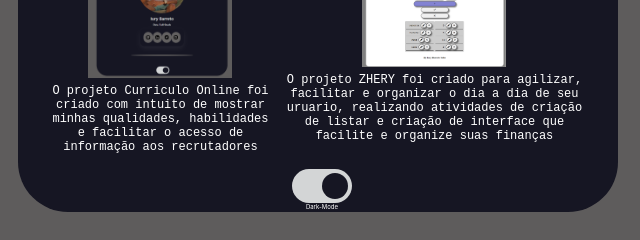
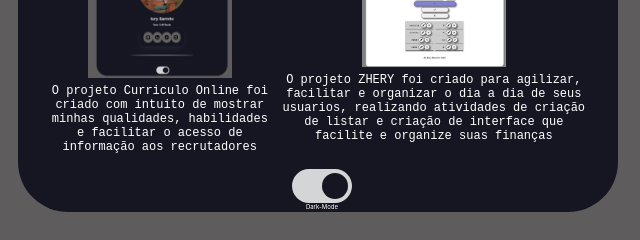
Before and after one commit to Iurybarretosales/iurybarreto.github.io, a plain HTML site: page index.projetos.html in a window 1280 px wide. Shown: the part 207-447 px from the top of the page, 322-962 px from the left. Drawn offline with Linux system fonts and the light colour scheme.

Commit message:
correção ortografica

```diff
--- a/index.projetos.html
+++ b/index.projetos.html
@@ -41,7 +41,7 @@
                 <span>
                     <h4>ZHERY</h4>
                     <img id="imagens_projetos" src="Zhery.png" alt="">
-                    <p id="texto_projeto"> O projeto ZHERY foi criado para agilizar, facilitar e organizar o dia a dia de seu uruario, realizando atividades de criação de listar e criação de interface que facilite e organize suas finanças</p>
+                    <p id="texto_projeto"> O projeto ZHERY foi criado para agilizar, facilitar e organizar o dia a dia de seus usuarios, realizando atividades de criação de listar e criação de interface que facilite e organize suas finanças</p>
                 </span>
 
 
```
